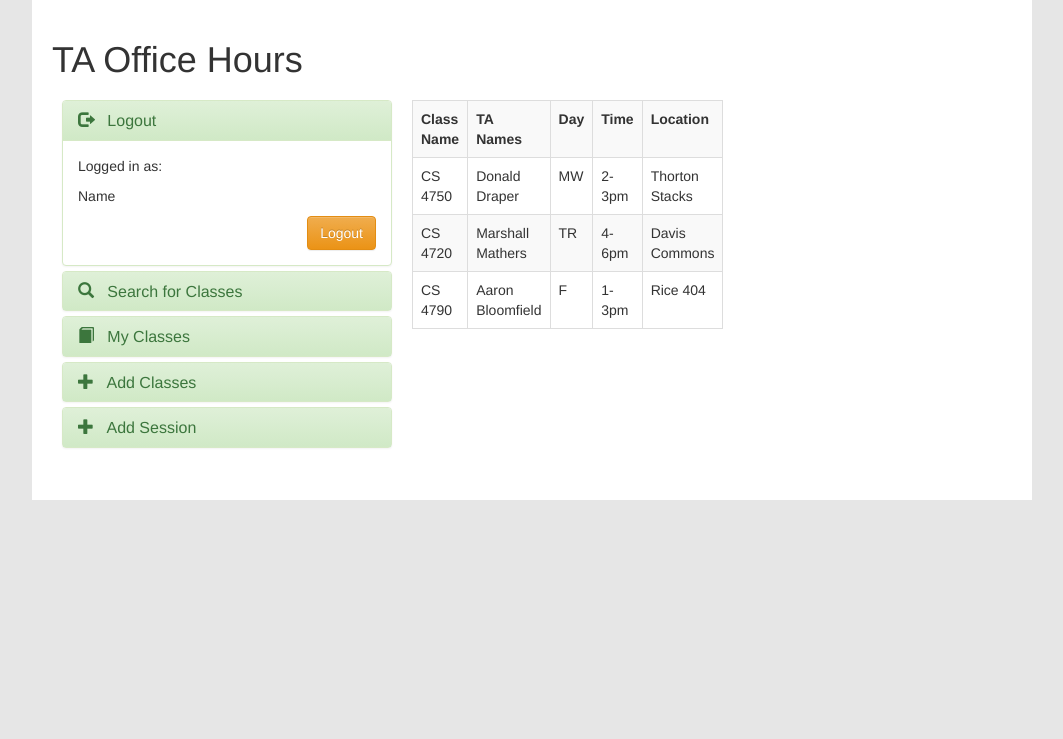
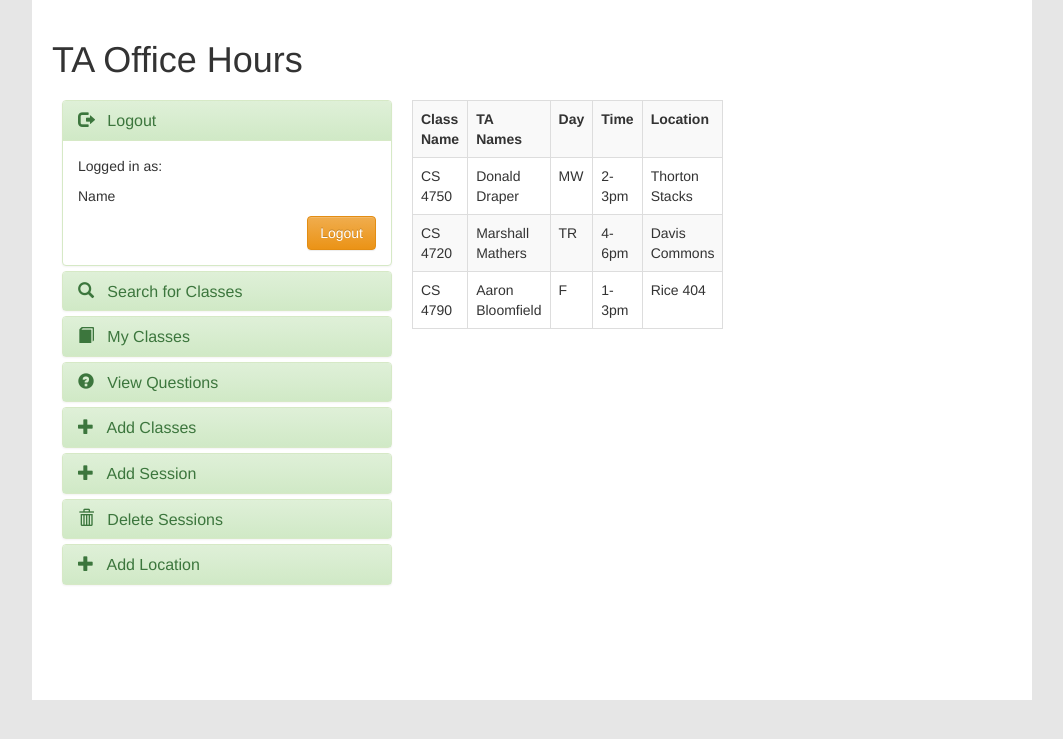
Before and after one commit to apoorvchebolu/CS4750, a PHP site: page /teacherhome.html in a window 1280 px wide. Shown: the top 739 px of the page, without its empty margins (108-1171 px from the left). Run offline with PHP 8.4, Linux system fonts and the light colour scheme; some libraries are stand-ins or nearby versions.

Commit message:
Latest code after GitHub

```diff
--- /dev/null
+++ b/Database Notes.txt
@@ -0,0 +1,6 @@
+Ask Questions
+View Questions
+Create Locations
+ADD hosted while making/creating Session
+Modify My Classes for attends
+Add delete Session Button
--- a/dbproject/login.php
+++ b/dbproject/login.php
@@ -33,7 +33,6 @@ while($row = mysqli_fetch_array($result))
 	}
 	else{
 		echo "home.html";
-		header('Location: home.html');
 		$_SESSION['user_id'] = $username;
 		$_SESSION['password'] = $row['password'];
 		//header('Location: home.html');
--- a/dbproject/teacherhome.html
+++ b/dbproject/teacherhome.html
@@ -14,7 +14,7 @@
 </head>
 
 <body style="background-color: #e6e6e6">
-<div id="content" style="width:1000px; margin-left: auto; height: 500px; margin-right: auto; background-color: #fff; padding: 20px">
+<div id="content" style="width:1000px; margin-left: auto; height: 700px; margin-right: auto; background-color: #fff; padding: 20px">
 
     <div id="header" style="height: 50px; width: 1000px"><h1>TA Office Hours</h1>
     </div>
@@ -22,7 +22,9 @@
     <div id="leftpane" style="width:350px; float: left; padding: 10px; background-color: #fff">
         <div class="panel-group" id="accordion">
 
-        <!-- ----------------------------------------------------------------------------------------------d -->
+
+
+    <!-- Logout Start ----------------------------------------------------------------------------------------------d -->
 
 
             <div class="panel panel-success">
@@ -44,7 +46,13 @@
               </div>
             </div>
 
-            <!-- ----------------------------------------------------------------------------------------------d -->
+
+    <!-- Logout End ----------------------------------------------------------------------------------------------d -->
+
+
+
+
+    <!-- Search Classes Start ----------------------------------------------------------------------------------------------d -->
 
             <div class="panel panel-success">
               <div class="panel-heading">
@@ -65,7 +73,12 @@
               </div>
             </div>
 
-            <!-- ----------------------------------------------------------------------------------------------d -->
+    <!-- Search CLasses End-------------------------------------------------------------->
+
+
+
+    <!-- My Classes Start----------------------------------------------------------------------------------------------d -->
+
 
             <div class="panel panel-success">
               <div class="panel-heading">
@@ -82,6 +95,59 @@
               </div>
             </div>
 
+    <!-- My Classes End----------------------------------------------------------------------------------------------d -->
+
+
+
+    <!-- View Questions Start----------------------------------------------------------------------------------------------d -->
+
+
+            <div class="panel panel-success">
+              <div class="panel-heading">
+                <h4 class="panel-title">
+                  <a data-toggle="collapse" data-parent="#accordion" href="#collapseQuestions">
+                    <span class="glyphicon glyphicon-question-sign"></span> &nbsp View Questions
+                  </a>
+                </h4>
+              </div>
+              <div id="collapseQuestions" class="panel-collapse collapse">
+                <div class="panel-body">
+
+                    <button class="btn btn-warning btn-lg" data-toggle="modal" data-target="#addLocation" style="width: 100%">
+                        <span class="glyphicon glyphicon-question-sign"></span> &nbsp View Student Questions
+                      </button>
+
+                    <!-- Modal -->
+                      <div class="modal fade" id="addLocation" tabindex="-1" role="dialog" aria-labelledby="myModalLabel" aria-hidden="true">
+                        <div class="modal-dialog">
+                          <div class="modal-content">
+                            <div class="modal-header">
+                              <button type="button" class="close" data-dismiss="modal" aria-hidden="true">&times;</button>
+                              <h4 class="modal-title" id="myModalLabel">Student Questions</h4>
+                                </div>
+                                <div class="modal-body">
+
+                                <!-- RESULTS WOULD GO HERE -->
+
+                                </div>
+                                <div class="modal-footer">
+                              <button type="button" class="btn btn-default" data-dismiss="modal">Cancel</button>
+                            </div>
+                            </div>
+                          </div><!-- /.modal-content -->
+                        </div><!-- /.modal-dialog -->
+                      </div><!-- /.modal -->
+
+                </div><!-- /.col-lg-6 -->
+              </div>
+
+
+    <!-- View Questions End----------------------------------------------------------------------------------------------d -->
+
+
+
+
+    <!-- Add Classes Start----------------------------------------------------------------------------------------------d -->
 
             <div class="panel panel-success">
               <div class="panel-heading">
@@ -185,6 +251,13 @@
               </div>
             </div>
 
+    <!-- Add Classes End----------------------------------------------------------------------------------------------d -->
+
+
+
+
+
+    <!-- Add Session Start----------------------------------------------------------------------------------------------d -->
 
 
             <div class="panel panel-success">
@@ -271,6 +344,94 @@
               </div>
             </div>
 
+    <!-- Add Session End----------------------------------------------------------------------------------------------d -->
+
+
+
+    <!-- Delete Session Start----------------------------------------------------------------------------------------------d -->
+
+    <div class="panel panel-success">
+              <div class="panel-heading">
+                <h4 class="panel-title">
+                  <a data-toggle="collapse" data-parent="#accordion" href="#collapseDeleteSession">
+                    <span class="glyphicon glyphicon-trash"></span> &nbsp Delete Sessions
+                  </a>
+                </h4>
+              </div>
+              <div id="collapseDeleteSession" class="panel-collapse collapse">
+                <div class="panel-body">
+
+
+                </div>
+              </div>
+            </div>
+
+    <!-- Delete Session End----------------------------------------------------------------------------------------------d -->
+
+
+
+
+    <!-- Add Location Start-------------------------------------------------------------->
+
+            <div class="panel panel-success">
+              <div class="panel-heading">
+                <h4 class="panel-title">
+                  <a data-toggle="collapse" data-parent="#accordion" href="#collapseSix">
+                    <span class="glyphicon glyphicon-plus"></span> &nbsp Add Location
+                  </a>
+                </h4>
+              </div>
+              <div id="collapseSix" class="panel-collapse collapse">
+                <div class="panel-body">
+
+                  <button style="width: 100%" id="addSessionButton" class="btn btn-warning btn-lg" data-toggle="modal" data-target="#addLocation">
+                        Add a Location
+                      </button>
+
+                      <!-- Modal -->
+                      <div class="modal fade" id="addLocation" tabindex="-1" role="dialog" aria-labelledby="myModalLabel" aria-hidden="true">
+                        <div class="modal-dialog">
+                          <div class="modal-content">
+                            <div class="modal-header">
+                              <button type="button" class="close" data-dismiss="modal" aria-hidden="true">&times;</button>
+                              <h4 class="modal-title" id="myModalLabel">Add a Location</h4>
+                            </div>
+                                <div class="modal-body">
+
+                                 <div class="well">
+                                 <h3>Add a Location:</h3>
+                                    <form class="form-horizontal" action="locationinsert.php" method="post" role="form">
+
+
+                                      <div class="form-group">
+                                        <label class="col-sm-3 control-label">Location</label>
+                                        <div class="col-sm-9">
+                                          <input type="text" class="form-control" class="time"  id="startTime" name="startTime">
+                                        </div>
+                                      </div>
+
+                                    <button type="submit" class="btn btn-warning" id="addSession">Add Location</button>
+
+
+                                   </form>
+                            </div>
+
+                                </div>
+                            <div class="modal-footer">
+                              <button type="button" class="btn btn-default" data-dismiss="modal">Cancel</button>
+                            </div>
+                          </div><!-- /.modal-content -->
+                        </div><!-- /.modal-dialog -->
+                      </div><!-- /.modal -->
+
+                </div>
+              </div>
+            </div>
+
+
+
+
+    <!-- Add Location End ----------------------------------------------------------------------->
 
 
           </div>
```
Also changed, not shown: dbproject/contactinfo.php (deleted, +0 -33 lines).
